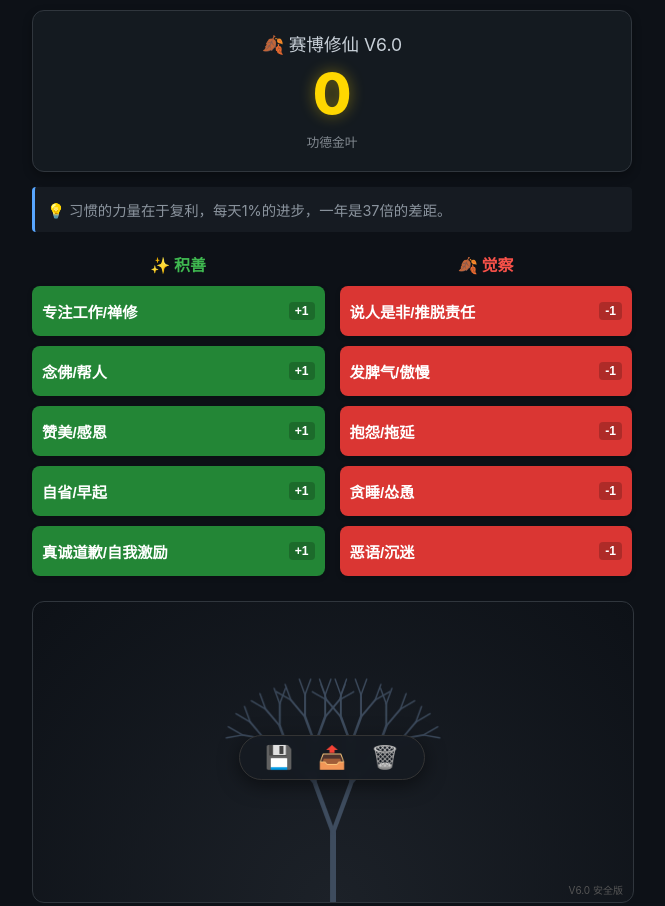
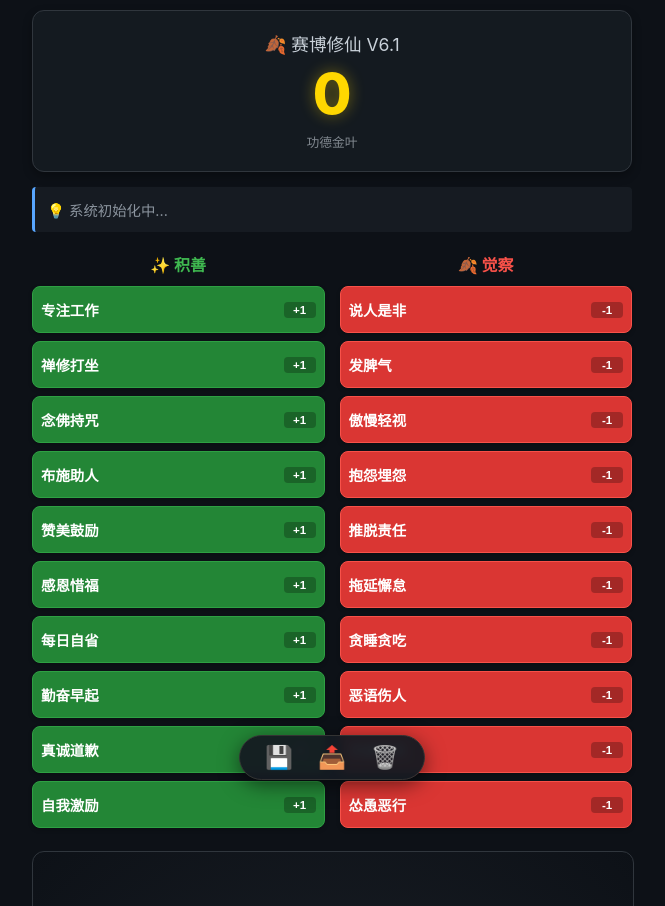
Before and after one commit to sys-999/merit-book, a plain HTML site: page index.html in a window 1280 px wide. Shown: the top 906 px of the page, without its empty margins (308-973 px from the left). Drawn offline with Linux system fonts and the light colour scheme.

Commit message:
Add files via upload

```diff
--- a/index.html
+++ b/index.html
@@ -3,7 +3,7 @@
 <head>
 <meta charset="UTF-8">
 <meta name="viewport" content="width=device-width, initial-scale=1.0, maximum-scale=1.0, user-scalable=no">
-<title>赛博修仙 V6.0</title>
+<title>赛博修仙 V6.1</title>
 <style>
   body { font-family: -apple-system, sans-serif; background: #0d1117; color: #c9d1d9; margin: 0; padding: 10px; display: flex; flex-direction: column; align-items: center; min-height: 100vh; }
   #app { width: 100%; max-width: 600px; padding-bottom: 80px; }
@@ -16,14 +16,17 @@
 
   .quote-box { border-left: 3px solid #58a6ff; background: #161b22; padding: 12px; margin-bottom: 20px; color: #8b949e; font-size: 0.9rem; border-radius: 4px; }
 
-  /* 按钮布局 */
-  .grid { display: flex; gap: 15px; }
+  /* 按钮布局 - V6.1 优化 */
+  .grid { display: flex; gap: 15px; align-items: flex-start; }
   .col { flex: 1; }
-  .btn { width: 100%; padding: 14px 10px; margin-bottom: 10px; border: none; border-radius: 8px; font-weight: bold; color: #fff; cursor: pointer; display: flex; justify-content: space-between; align-items: center; font-size: 0.95rem; box-shadow: 0 2px 5px rgba(0,0,0,0.2); }
-  .btn:active { transform: scale(0.98); }
-  .btn.g { background: #238636; }
-  .btn.b { background: #da3633; }
-  .tag { background: rgba(0,0,0,0.2); padding: 2px 6px; border-radius: 4px; font-size: 0.8em; }
+
+  /* 按钮样式优化 */
+  .btn { width: 100%; padding: 12px 8px; margin-bottom: 8px; border: none; border-radius: 8px; font-weight: bold; color: #fff; cursor: pointer; display: flex; justify-content: space-between; align-items: center; font-size: 0.9rem; box-shadow: 0 2px 4px rgba(0,0,0,0.2); }
+  .btn:active { transform: scale(0.96); }
+  .btn span:first-child { text-align: left; }
+  .btn.g { background: #238636; border: 1px solid #2ea043; }
+  .btn.b { background: #da3633; border: 1px solid #f85149; }
+  .tag { background: rgba(0,0,0,0.25); padding: 2px 6px; border-radius: 4px; font-size: 0.8em; min-width: 20px; text-align: center; }
 
   /* 画布 */
   .canvas-box { position: relative; width: 100%; height: 300px; background: radial-gradient(circle at bottom, #1c2128, #0d1117); border-radius: 12px; border: 1px solid #30363d; overflow: hidden; margin-top: 15px; }
@@ -40,7 +43,7 @@
 
 <div id="app">
   <div class="header-box">
-    <div style="font-size: 1.1em; color: #c9d1d9;">🍂 赛博修仙 V6.0</div>
+    <div style="font-size: 1.1em; color: #c9d1d9;">🍂 赛博修仙 V6.1</div>
     <div id="score">0</div>
     <div style="font-size: 0.8em; opacity: 0.6;">功德金叶</div>
   </div>
@@ -50,25 +53,36 @@
   <div class="grid">
     <div class="col">
       <h4 style="text-align:center; color:#3fb950; margin:0 0 10px 0;">✨ 积善</h4>
-      <button class="btn g" onclick="doAct(1)"><span>专注工作/禅修</span><span class="tag">+1</span></button>
-      <button class="btn g" onclick="doAct(1)"><span>念佛/帮人</span><span class="tag">+1</span></button>
-      <button class="btn g" onclick="doAct(1)"><span>赞美/感恩</span><span class="tag">+1</span></button>
-      <button class="btn g" onclick="doAct(1)"><span>自省/早起</span><span class="tag">+1</span></button>
-      <button class="btn g" onclick="doAct(1)"><span>真诚道歉/自我激励</span><span class="tag">+1</span></button>
+      <button class="btn g" onclick="doAct(1)"><span>专注工作</span><span class="tag">+1</span></button>
+      <button class="btn g" onclick="doAct(1)"><span>禅修打坐</span><span class="tag">+1</span></button>
+      <button class="btn g" onclick="doAct(1)"><span>念佛持咒</span><span class="tag">+1</span></button>
+      <button class="btn g" onclick="doAct(1)"><span>布施助人</span><span class="tag">+1</span></button>
+      <button class="btn g" onclick="doAct(1)"><span>赞美鼓励</span><span class="tag">+1</span></button>
+      <button class="btn g" onclick="doAct(1)"><span>感恩惜福</span><span class="tag">+1</span></button>
+      <button class="btn g" onclick="doAct(1)"><span>每日自省</span><span class="tag">+1</span></button>
+      <button class="btn g" onclick="doAct(1)"><span>勤奋早起</span><span class="tag">+1</span></button>
+      <button class="btn g" onclick="doAct(1)"><span>真诚道歉</span><span class="tag">+1</span></button>
+      <button class="btn g" onclick="doAct(1)"><span>自我激励</span><span class="tag">+1</span></button>
     </div>
+
     <div class="col">
       <h4 style="text-align:center; color:#f85149; margin:0 0 10px 0;">🍂 觉察</h4>
-      <button class="btn b" onclick="doAct(0)"><span>说人是非/推脱责任</span><span class="tag">-1</span></button>
-      <button class="btn b" onclick="doAct(0)"><span>发脾气/傲慢</span><span class="tag">-1</span></button>
-      <button class="btn b" onclick="doAct(0)"><span>抱怨/拖延</span><span class="tag">-1</span></button>
-      <button class="btn b" onclick="doAct(0)"><span>贪睡/怂恿</span><span class="tag">-1</span></button>
-      <button class="btn b" onclick="doAct(0)"><span>恶语/沉迷</span><span class="tag">-1</span></button>
+      <button class="btn b" onclick="doAct(0)"><span>说人是非</span><span class="tag">-1</span></button>
+      <button class="btn b" onclick="doAct(0)"><span>发脾气</span><span class="tag">-1</span></button>
+      <button class="btn b" onclick="doAct(0)"><span>傲慢轻视</span><span class="tag">-1</span></button>
+      <button class="btn b" onclick="doAct(0)"><span>抱怨埋怨</span><span class="tag">-1</span></button>
+      <button class="btn b" onclick="doAct(0)"><span>推脱责任</span><span class="tag">-1</span></button>
+      <button class="btn b" onclick="doAct(0)"><span>拖延懈怠</span><span class="tag">-1</span></button>
+      <button class="btn b" onclick="doAct(0)"><span>贪睡贪吃</span><span class="tag">-1</span></button>
+      <button class="btn b" onclick="doAct(0)"><span>恶语伤人</span><span class="tag">-1</span></button>
+      <button class="btn b" onclick="doAct(0)"><span>沉迷享乐</span><span class="tag">-1</span></button>
+      <button class="btn b" onclick="doAct(0)"><span>怂恿恶行</span><span class="tag">-1</span></button>
     </div>
   </div>
 
   <div class="canvas-box">
     <canvas id="cvs"></canvas>
-    <div style="position:absolute; bottom:5px; right:10px; font-size:10px; color:#555;">V6.0 安全版</div>
+    <div style="position:absolute; bottom:5px; right:10px; font-size:10px; color:#555;">V6.1 独立版</div>
   </div>
 </div>
 
@@ -79,7 +93,7 @@
 </div>
 
 <script>
-// --- 1. 错误捕获系统 ---
+// --- 错误捕获 ---
 window.onerror = function(msg, url, line) {
   const div = document.getElementById('debug-console');
   div.style.display = 'block';
@@ -87,24 +101,33 @@ window.onerror = function(msg, url, line) {
   return false;
 };
 
-// --- 2. 核心逻辑 ---
+// --- 核心逻辑 ---
 const KEY = 'GONGDE_V6_SAFE';
-const QUOTES = ["觉察当下，是唯一能改变未来的力量。", "你所经历的每件事，都由你过去的每一个点击所塑造。", "我们无法控制外在世界，但对自身念头，拥有绝对的主权。", "《金刚经》：凡所有相，皆是虚妄。若见诸相非相，即见如来。", "把每一次分心，看作一次提醒，而非一次失败。", "善恶之报，如影随形；不是不报，时候未到。", "习惯的力量在于复利，每天1%的进步，一年是37倍的差距。", "心如工画师，能画诸世间。", "如果一件事令你痛苦，那么使你痛苦的并非这件事本身，而是你对它的判断。", "莫以善小而不为，莫以恶小而为之。", "一念嗔心起，百万障门开。觉察即是关闭障门。",
-"最好的休息，是换个领域进行深度专注。"];
+const Quotes = ["觉察当下，是唯一能改变未来的力量。",
+           "你所经历的每件事，都由你过去的每一个点击所塑造。",
+           "我们无法控制外在世界，但对自身念头，拥有绝对的主权。",
+           "《金刚经》：凡所有相，皆是虚妄。若见诸相非相，即见如来。",
+           "把每一次分心，看作一次提醒，而非一次失败。",
+           "善恶之报，如影随形；不是不报，时候未到。",
+           "习惯的力量在于复利，每天1%的进步，一年是37倍的差距。",
+           "心如工画师，能画诸世间。",
+           "如果一件事令你痛苦，那么使你痛苦的并非这件事本身，而是你对它的判断。",
+           "莫以善小而不为，莫以恶小而为之。"
+            "一念嗔心起，百万障门开。觉察即是关闭障门。",
+            "最好的休息，是换个领域进行深度专注。"];
 
-let state = { score: 0, leafs: 0, dead: 0 }; // 默认状态
+let state = { score: 0, leafs: 0, dead: 0 };
 let safeMode = false;
 
-// 启动
 function init() {
   try {
     const s = localStorage.getItem(KEY);
     if(s) state = JSON.parse(s);
   } catch(e) {
     console.error(e);
-    safeMode = true; // 开启安全模式（不存盘）
+    safeMode = true;
     document.getElementById('debug-console').style.display = 'block';
-    document.getElementById('debug-console').innerHTML += "⚠️ 提示: 无法读取存储，已开启临时模式。<br>";
+    document.getElementById('debug-console').innerHTML += "⚠️ 存储不可用，开启临时模式。<br>";
   }
 
   updateUI();
@@ -113,7 +136,6 @@ function init() {
   requestAnimationFrame(loop);
 }
 
-// 交互
 window.doAct = function(isGood) {
   if(isGood) {
     state.score += 100; state.leafs++;
@@ -125,7 +147,6 @@ window.doAct = function(isGood) {
   save();
   updateUI();
   updateQuote();
-  // 震动
   if(navigator.vibrate) navigator.vibrate(50);
 };
 
@@ -143,7 +164,7 @@ function updateQuote() {
   document.getElementById('quote').innerText = "💡 " + t;
 }
 
-// --- 3. 视觉系统 ---
+// --- 视觉系统 ---
 const cvs = document.getElementById('cvs');
 const ctx = cvs.getContext('2d');
 let tips = [], drops = [], ground = [];
@@ -162,7 +183,7 @@ function loop() {
   ctx.strokeStyle = '#3e4c5e'; ctx.lineWidth = 6; ctx.lineCap = 'round';
   drawBranch(cvs.width/2, cvs.height, 70, -90, 5);
 
-  // 2. 金叶 (限制数量防止卡顿)
+  // 2. 金叶 (上限400防止卡顿)
   ctx.fillStyle = '#ffd700';
   const drawCount = Math.min(state.leafs, 400);
   for(let i=0; i<drawCount; i++) {
@@ -174,21 +195,15 @@ function loop() {
     }
   }
 
-  // 3. 落叶动画
+  // 3. 落叶
   ctx.fillStyle = '#8b5a2b';
-  // 地面堆积
   if(ground.length < Math.min(state.dead, 200)) {
-    ground.push({
-      x: Math.random() * cvs.width,
-      y: cvs.height - 5 + Math.random()*5,
-      r: Math.random() * 6
-    });
+    ground.push({ x: Math.random() * cvs.width, y: cvs.height - 5 + Math.random()*5, r: Math.random() * 6 });
   }
   ground.forEach(g => {
     ctx.save(); ctx.translate(g.x, g.y); ctx.rotate(g.r); ctx.fillRect(-3,-2,6,4); ctx.restore();
   });
 
-  // 飘落过程
   for(let i = drops.length - 1; i >= 0; i--) {
     let d = drops[i];
     d.y += 1.5; d.x += Math.sin(d.y/20); d.r += 0.1;
@@ -203,17 +218,13 @@ function drawBranch(x, y, len, angle, depth) {
   const rad = angle * Math.PI / 180;
   const ex = x + len * Math.cos(rad);
   const ey = y + len * Math.sin(rad);
-
   ctx.beginPath(); ctx.moveTo(x, y); ctx.lineTo(ex, ey); ctx.stroke();
-
   if(depth > 0) {
     ctx.lineWidth *= 0.75;
     drawBranch(ex, ey, len*0.75, angle - 20, depth - 1);
     drawBranch(ex, ey, len*0.75, angle + 20, depth - 1);
     ctx.lineWidth /= 0.75;
-  } else {
-    tips.push({x: ex, y: ey});
-  }
+  } else { tips.push({x: ex, y: ey}); }
 }
 
 function dropLeaf(fromVoid) {
@@ -225,7 +236,7 @@ function dropLeaf(fromVoid) {
   drops.push({x: x, y: y, r: 0});
 }
 
-// --- 4. 数据功能 ---
+// --- 数据功能 ---
 window.exportData = function() {
   const str = btoa(JSON.stringify(state));
   prompt("复制备份码:", str);
@@ -238,15 +249,10 @@ window.importData = function() {
   }
 };
 window.hardReset = function() {
-  if(confirm("确定清空重置？")) {
-    localStorage.removeItem(KEY);
-    location.reload();
-  }
+  if(confirm("确定清空重置？")) { localStorage.removeItem(KEY); location.reload(); }
 };
 
-// 启动
 window.onload = init;
-// 窗口调整时重置画布
 window.onresize = resizeCanvas;
 </script>
 </body>
```
